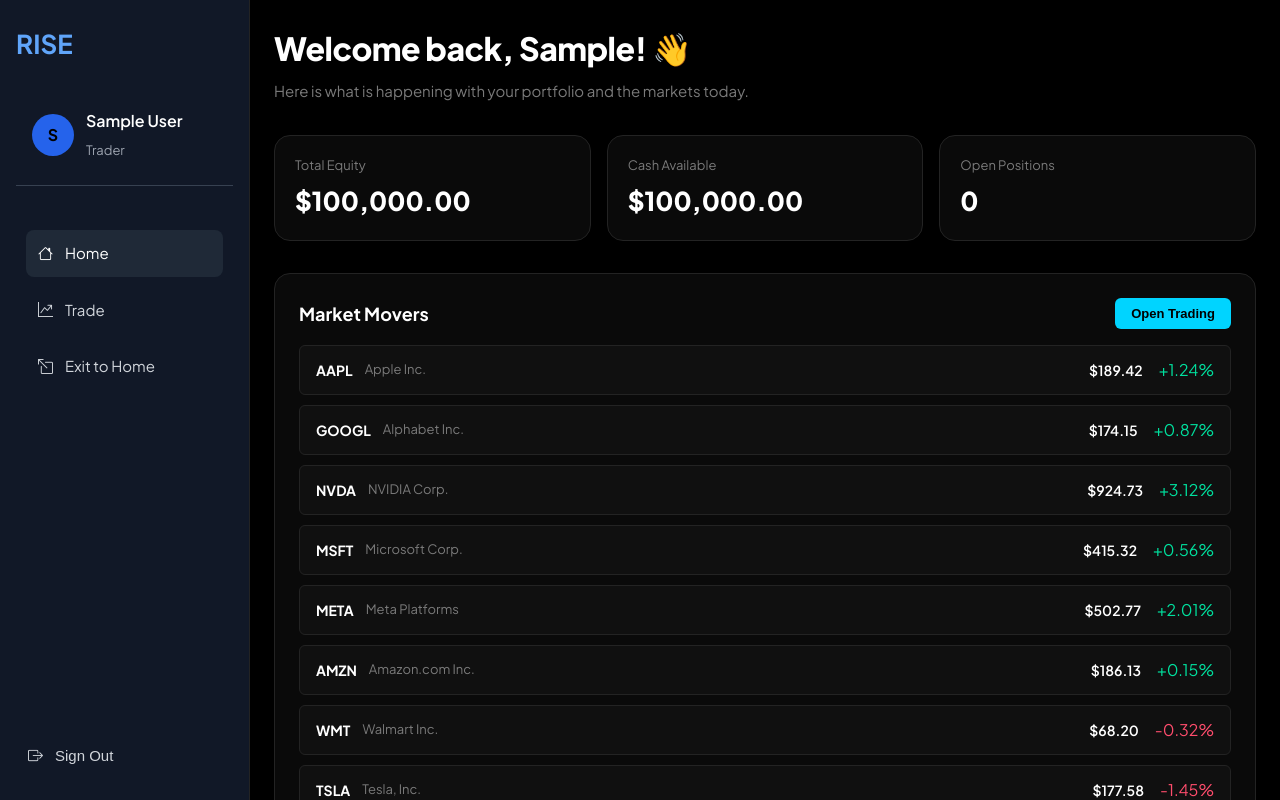
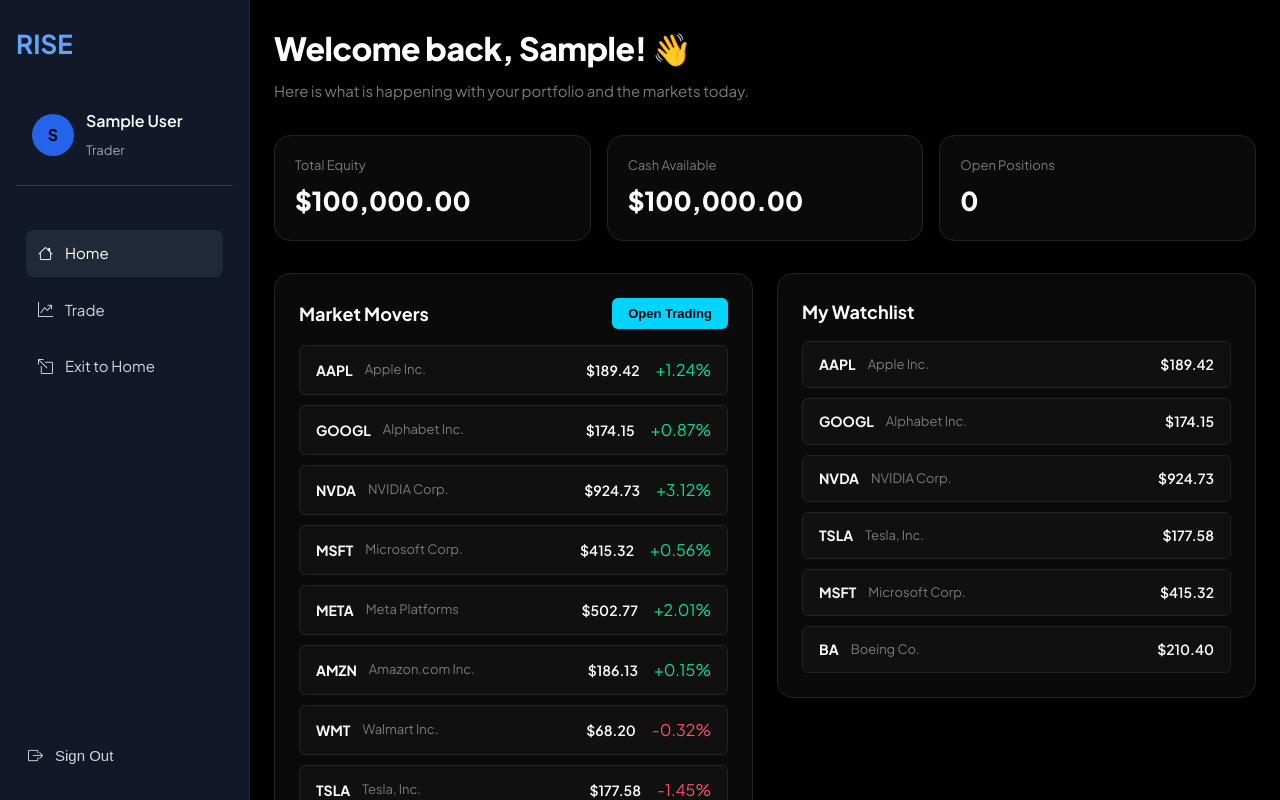
Before and after one commit to eshivansh/RISE, a React (Vite) app: page /welcome in a window 1280 px wide. Shown: the top 800 px of the page. Built offline with nearby package versions, Linux system fonts and the light colour scheme; sample sign-in values are in the browser's storage.

Commit message:
feat(welcome): show the watchlist from the Redux store
Same list as the Dashboard; changes there show here.

```diff
--- /dev/null
+++ b/src/components/welcome/MyWatchlist.jsx
@@ -0,0 +1,48 @@
+import { useSelector } from "react-redux";
+import { useNavigate } from "react-router-dom";
+import { findStock } from "../../data/stocks.js";
+import { money } from "../../utils/format.js";
+
+export default function MyWatchlist() {
+  const symbols = useSelector((state) => state.watchlist.symbols);
+  const navigate = useNavigate();
+
+  function goToDashboard() {
+    navigate("/dashboard");
+  }
+
+  return (
+    <div className="welcome-panel">
+      <div className="panel-header">
+        <h2 className="panel-title">My Watchlist</h2>
+      </div>
+      {symbols.length === 0 ? (
+        <p className="empty-message">Your watchlist is empty. Add stocks on the Dashboard.</p>
+      ) : (
+        <div className="watchlist-list">
+          {symbols.map((sym) => {
+            const stock = findStock(sym);
+            if (!stock) {
+              return null;
+            }
+            return (
+              <div
+                className="watchlist-row"
+                key={sym}
+                onClick={goToDashboard}
+              >
+                <div className="watchlist-info">
+                  <span className="watchlist-sym">{stock.symbol}</span>
+                  <span className="watchlist-name">{stock.name}</span>
+                </div>
+                <div className="watchlist-prices">
+                  <span className="watchlist-price">{money(stock.price)}</span>
+                </div>
+              </div>
+            );
+          })}
+        </div>
+      )}
+    </div>
+  );
+}
--- a/src/pages/Welcome.jsx
+++ b/src/pages/Welcome.jsx
@@ -2,13 +2,17 @@
 import WelcomeHero from "../components/welcome/WelcomeHero.jsx";
 import WelcomeStats from "../components/welcome/WelcomeStats.jsx";
 import MarketMovers from "../components/welcome/MarketMovers.jsx";
+import MyWatchlist from "../components/welcome/MyWatchlist.jsx";
 
 export default function Welcome() {
   return (
     <div className="welcome-page">
       <WelcomeHero />
       <WelcomeStats />
-      <MarketMovers />
+      <div className="welcome-grid">
+        <MarketMovers />
+        <MyWatchlist />
+      </div>
     </div>
   );
 }
--- a/src/styles/welcomepage.css
+++ b/src/styles/welcomepage.css
@@ -246,3 +246,67 @@
     color: #fff;
     font-size: 14px;
 }
+
+.watchlist-list {
+    display: flex;
+    flex-direction: column;
+    gap: 10px;
+}
+
+.watchlist-row {
+    display: flex;
+    align-items: center;
+    justify-content: space-between;
+    padding: 12px 16px;
+    border: 1px solid var(--line);
+    border-radius: var(--radius-sm);
+    background: var(--surface2);
+    cursor: pointer;
+    transition: 0.2s ease;
+}
+
+.watchlist-row:hover {
+    background: var(--surface3);
+    border-color: var(--muted);
+}
+
+.watchlist-info {
+    display: flex;
+    align-items: center;
+    gap: 12px;
+}
+
+.watchlist-sym {
+    font-weight: 700;
+    color: #fff;
+    font-size: 14px;
+}
+
+.watchlist-name {
+    color: var(--muted);
+    font-size: 13px;
+}
+
+.watchlist-prices {
+    display: flex;
+    align-items: center;
+}
+
+.watchlist-price {
+    font-weight: 600;
+    color: #fff;
+    font-size: 14px;
+}
+
+.empty-message {
+    color: var(--muted);
+    font-size: 14px;
+    padding: 16px 0;
+}
+
+.welcome-grid {
+    display: grid;
+    grid-template-columns: repeat(auto-fit, minmax(320px, 1fr));
+    gap: 24px;
+    align-items: start;
+}
```
